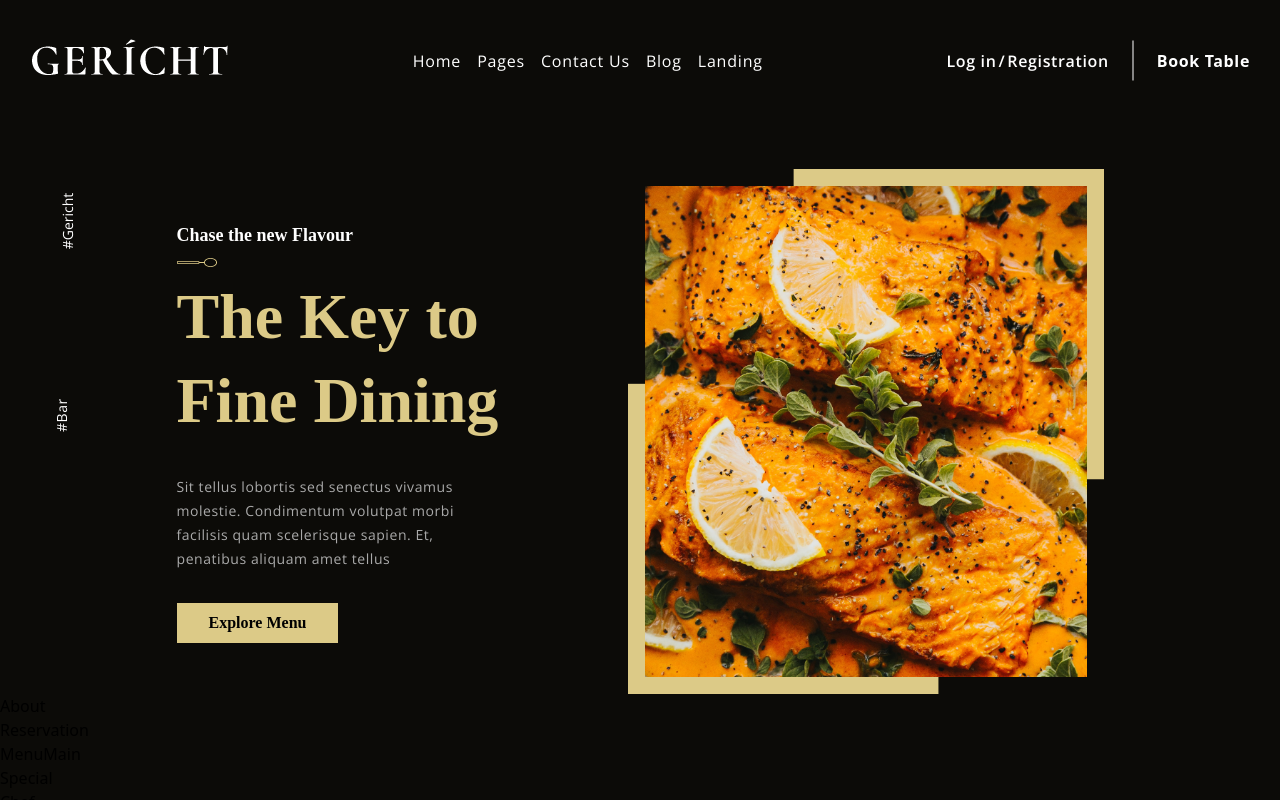
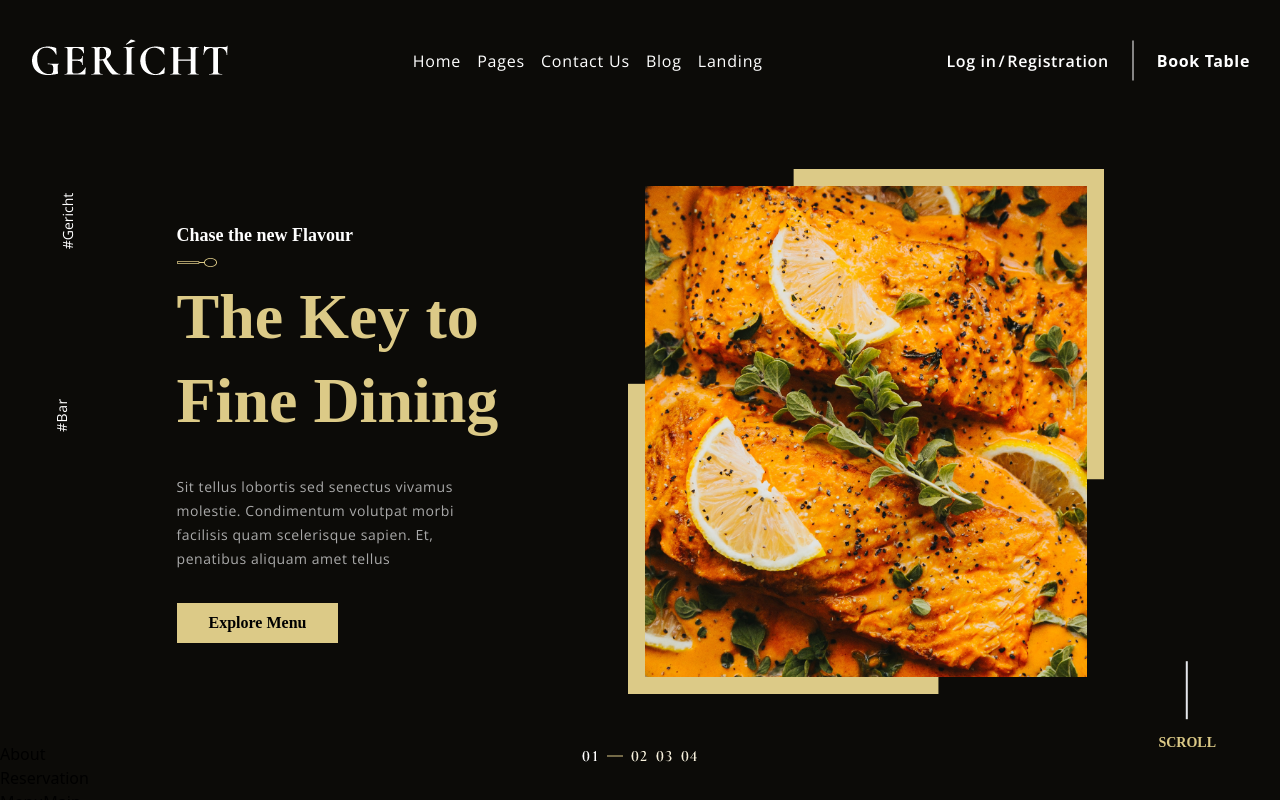
Before and after one commit to dmedinasm/restaurantuxui, a React (Vite) app: page / in a window 1280 px wide. Shown: the top 800 px of the page. Built offline with nearby package versions, Linux system fonts and the light colour scheme; a web font is replaced by a local one.

Commit message:
Creados elementos que faltaban en la seccion Hero

```diff
--- a/src/containers/Hero/Hero.jsx
+++ b/src/containers/Hero/Hero.jsx
@@ -1,9 +1,10 @@
 import React from 'react'
 import { Title } from '../../components/index'
 import HeroImg from '../../assets/Hero img.png'
+import slider from '../../assets/Slider.png'
 const Hero = () => {
   return (
-    <section className="flex flex-row justify-center items-center mt-12 gap-[128px] relative">
+    <section className="flex flex-row justify-center items-center my-12 gap-[128px] relative">
       <div className="absolute -rotate-90 left-10 top-[40px]">
         <p className="font-opensans cursor-pointer  font-normal text-[14px] text-white leading-6 tracking-[0.56px]inline-block">#Gericht</p>
       </div>
@@ -27,8 +28,17 @@ const Hero = () => {
       <div className="w-[476px] h-[526]">
         <img src={HeroImg} alt='hero' className="w-[100%]" />
       </div>
-
-
+      <div className="position absolute top-[100%] mt-12">
+        <img className="w-[116px] h-[28px] " src={slider} alt="slider" />
+      </div>
+      <div className="absolute right-[5%] top-[99%]  ">
+        <div className="mb-10">
+          <div className="  border border-solid bg-gradient-to-r from-primary to-[rgba(220,202,135,0.24)]   rotate-90"></div>
+        </div>
+        <div>
+          <p className="font-cormorant font-bold text-[14px] leading-6 text-primary">SCROLL</p>
+        </div>
+      </div>
     </section>
   )
 }
--- a/tailwind.config.js
+++ b/tailwind.config.js
@@ -12,7 +12,7 @@ module.exports  =  {
         cormorant: ['Cormorant Upright', 'serif'],
         opensans: ['Open Sans', 'sans-serif']
 
-      }
+      },
     },
   },
   plugins: [],
```
Also changed, not shown: src/assets/Slider.png (added).
